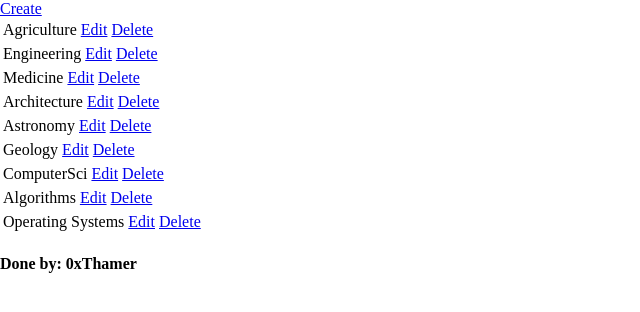
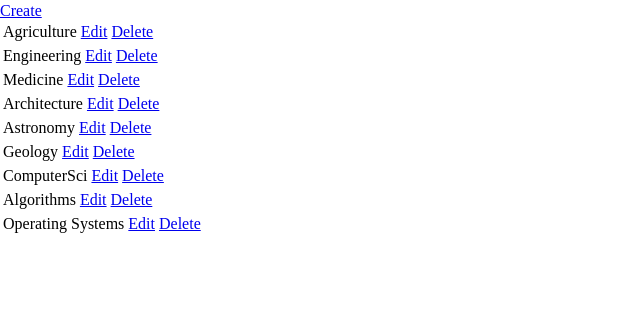
Before and after one commit to thxa/forums-flask, a Flask app: page / in a window 1280 px wide. Shown: the part 80-392 px from the top of the page, without its empty margins (0-640 px from the left). Run offline with Flask 2, Linux system fonts and the light colour scheme.

Commit message:
edit index

```diff
--- a/app/templates/index.html
+++ b/app/templates/index.html
@@ -6,6 +6,7 @@
         <link rel="stylesheet" href="/static/css/style.css">
   </head>
   <body>
+
          <div id="header">
            <div class="container">
              <div class="float-left"></div>
@@ -13,30 +14,28 @@
                  <img src="/static/img/OMAC.png">
              </div>
            </div>
-    </div>
+
            <div id="main">
                <div><a href="#">Create</a></div>
                <div>
                  {% for post in posts %}
+
                  <table>
                      <tr>
                          <td>
                              {{post.title}}
                          </td>
-
                          <td>
                              <a href="#">Edit</a>
                          </td>
-
                          <td>
                              <a href="#">Delete</a>
                          </td>
+
                      </tr>
                  </table>
                  {% endfor %}
                </div>
-        <div id="footer">
-            <h4>Done by: 0xThamer</h4>
            </div>
   </body>
 </html>
```
Lines whose indentation alone changed are shown as unchanged.
